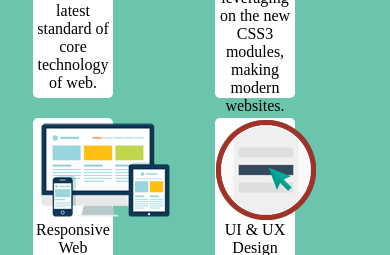
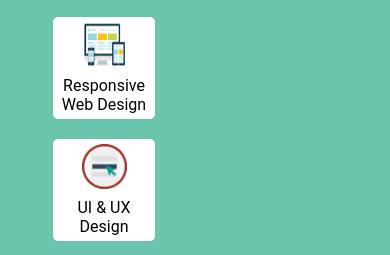
Before and after one commit to vanikrishnan/ht, a plain HTML site: page index.html in a window 390 px wide. Shown: the part 308-563 px from the top of the page. Drawn offline with nearby package versions, Linux system fonts and the light colour scheme.

Commit message:
file commited

```diff
--- a/css/style.css
+++ b/css/style.css
@@ -1,5 +1,6 @@
 body{
     background-color:#6AC5AC;
+    font-family:'ROBOTO',sans-serif
 }
 h1{
     position:relative;
@@ -20,7 +21,9 @@ animation-duration : 2s;
     display:grid;
     grid-template-columns: auto auto auto auto;
     grid-gap:20px 40px;
-    margin :0 25px;
+    margin :0 45px;
+    height:200px;
+    width:300px;
     }
 .item{
     height: 40vh;
@@ -37,13 +40,28 @@ animation-duration : 2s;
     transition-delay:1ms;
     transition-timing-function: ease;
 }
+img {
+    height: 80px;
+    width:102.78px;
+}
 @media only screen and (min-width:1200px)
 {
     .container{
         grid-template-columns : auto auto auto auto;
     }
+
+img
+    {
+        height: 70px;
+        width: 70px;
+    }
+    .item{
+        height: 280px;
+        width: 280px;
+
+    }
 }
-@media only screen and (max-width:996px)
+@media only screen and (max-width:992px)
 {
     .container{
         grid-template-columns : auto auto auto;
@@ -54,10 +72,33 @@ animation-duration : 2s;
     .container{
         grid-template-columns : auto auto ;
     }
+    img
+    {
+        height: 55px;
+        width: 55px;
+    }
+    .item{
+        height: 220px;
+        width: 220px;
+    }
 }
-
-.content{
-height:12vh;
+@media only screen and (max-width:576px)
+{
+    .container{
+        grid-template-columns : auto ;
+    }
+    .content-container{
+        display:none;
+    }
+    img
+    {
+        height: 45px;
+        width: 45px;
+    }
+    .item{
+        height: 100px;
+        width: 100px;
+    }
 }
 .item:hover{
     box-shadow:4px 4px #405751;
--- a/index.html
+++ b/index.html
@@ -1,5 +1,10 @@
-<html>
-    <head>
+<!DOCTYPE html>
+<html lang="en">
+<head>
+        <meta charset="UTF-8">
+        <meta name="viewport" content="width=device-width, initial-scale=1.0">
+        <meta http-equiv="X-UA-Compatible" content="ie=edge">
+        <title>Document</title>
         <link rel="stylesheet" href="css/style.css">
         <link rel="stylesheet" href="https://cdnjs.cloudflare.com/ajax/libs/animate.css/3.5.2/animate.min.css" />
         <script src="https://cdnjs.cloudflare.com/ajax/libs/wow/1.1.2/wow.min.js"></script>
```
